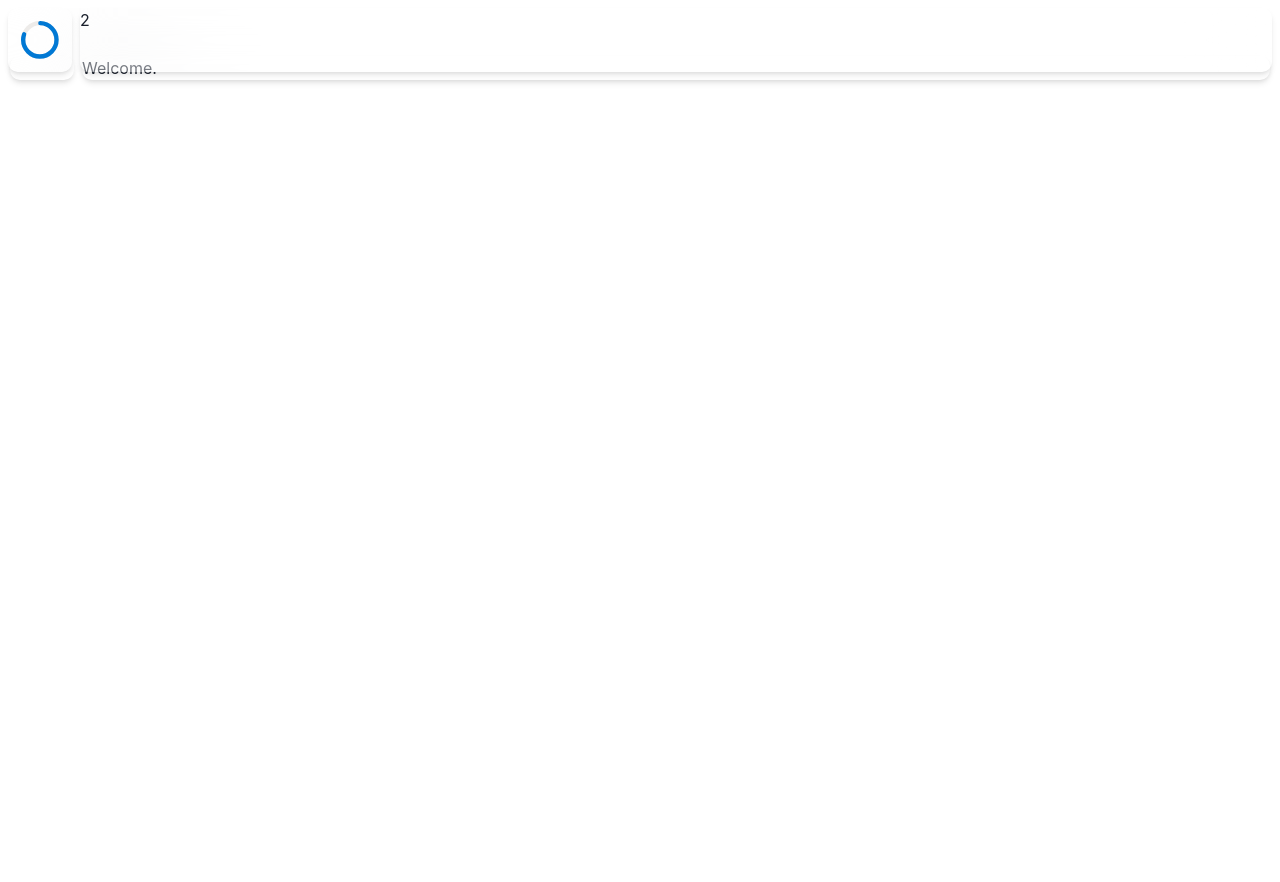
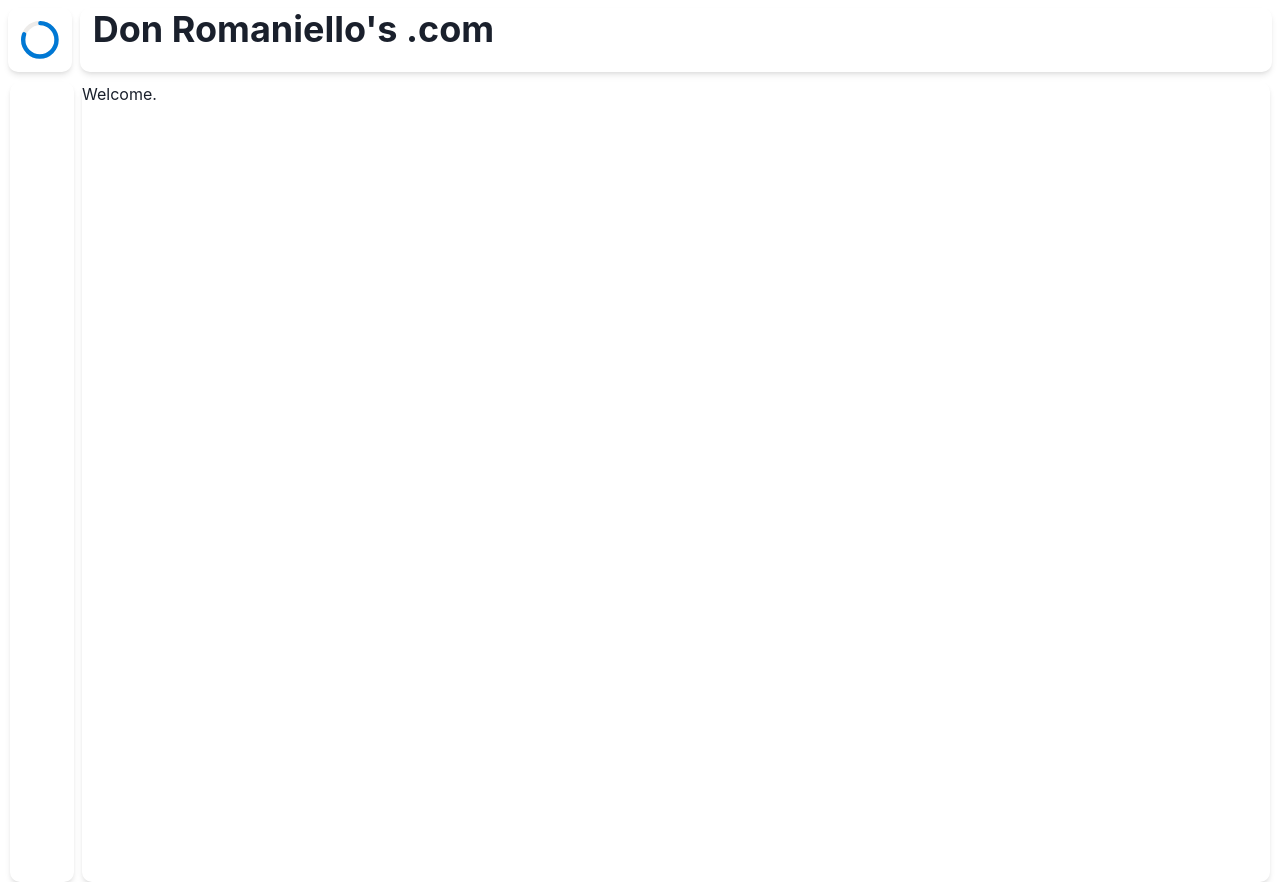
Before and after one commit to DonRomaniello/donromaniello.com, a React (Create React App) app: page / in a window 1280 px wide. Before the commit the page ends 820 px from the top, so only its background shows below. Built offline with nearby package versions, Linux system fonts and the light colour scheme; no server answers; the database is empty.

Commit message:
Before retrying layout

```diff
--- a/src/App.js
+++ b/src/App.js
@@ -69,12 +69,13 @@ function App() {
   return (
     <ChakraProvider theme={theme}>
       <Box margin='10px' h='100vh'>
-        <TopBar />
+        <TopBar navverMinDimension={navverMinDimension} divGap={divGap} />
         <Box w="100%" h={divGap} />
 
         <Flex
-          mt='3vw'
-          gap={divGap}>
+          mt='5vw'
+          gap={divGap}
+          >
           <Box
             w='5vw'
             minWidth={navverMinDimension}
--- a/src/Home.js
+++ b/src/Home.js
@@ -1,6 +1,7 @@
 import React from 'react'
 
 import {
+  Box,
   Text
 } from '@chakra-ui/react';
 
@@ -8,9 +9,13 @@ import {
 function Home () {
 
   return (
+    <Box
+    h='100vh'
+    >
     <Text>
       Welcome.
     </Text>
+    </Box>
   )
 }
 
--- a/src/Navver.js
+++ b/src/Navver.js
@@ -27,6 +27,4 @@ function Navver(props) {
   )
 }
 
-// nick@bucephalus.tech
-
 export default Navver;
--- a/src/TopBar.js
+++ b/src/TopBar.js
@@ -4,16 +4,18 @@ import {
   Center,
   CircularProgress,
   Flex,
+  Heading,
 } from '@chakra-ui/react';
 
 function TopBar(props) {
 
-  const divGap = 2;
+  const { divGap, navverMinDimension }  = props;
 
-  const navverMinDimension = 10
+  console.log("Passed divGap", divGap)
 
   return (
     <Flex
+        bg='rgba(255, 255, 255, 16)'
         backdropFilter='blur(50px)'
         gap={divGap}
         position='fixed'
@@ -22,6 +24,7 @@ function TopBar(props) {
         right={divGap}
         h='5vw'
         minHeight={navverMinDimension}
+
       >
           <Box
             w='5vw'
@@ -43,9 +46,16 @@ function TopBar(props) {
 
           <Box
            flex='1'
+           align='flex-start'
            borderRadius="10px"
            shadow='md'
-           >2</Box>
+           >
+             <Heading
+             marginLeft='1vw'
+             >
+               Don Romaniello's .com
+             </Heading>
+           </Box>
 
       </Flex>
   )
```
